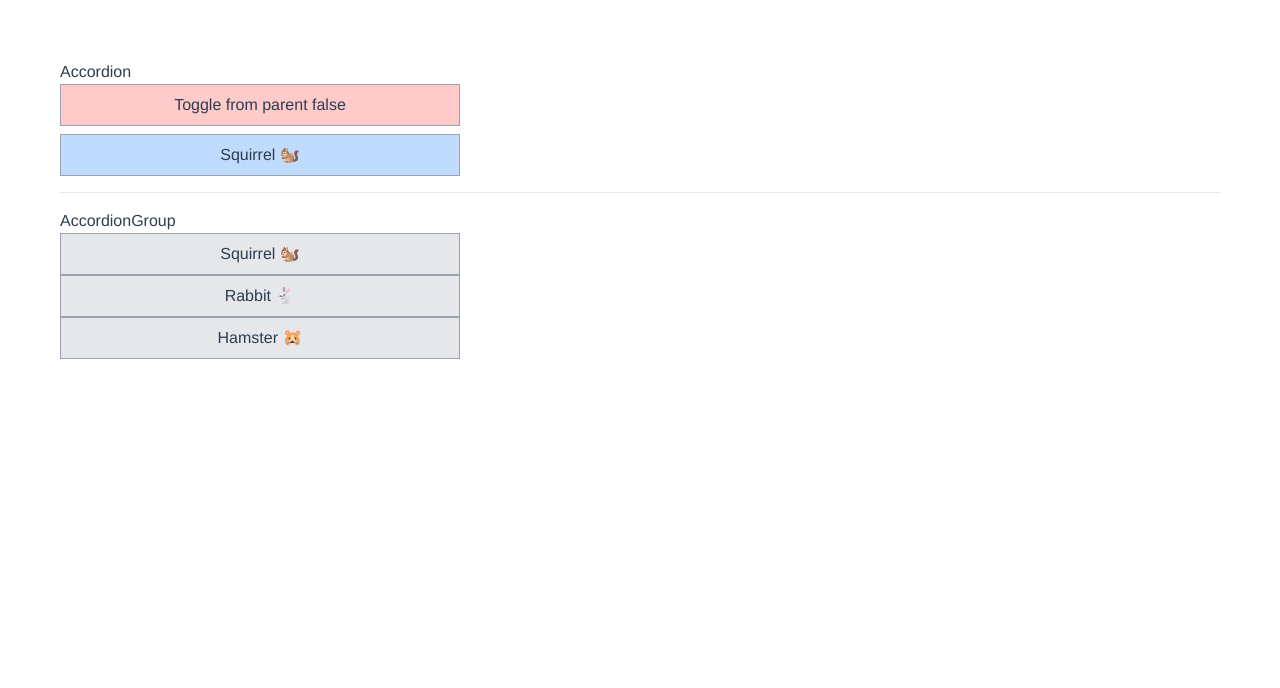
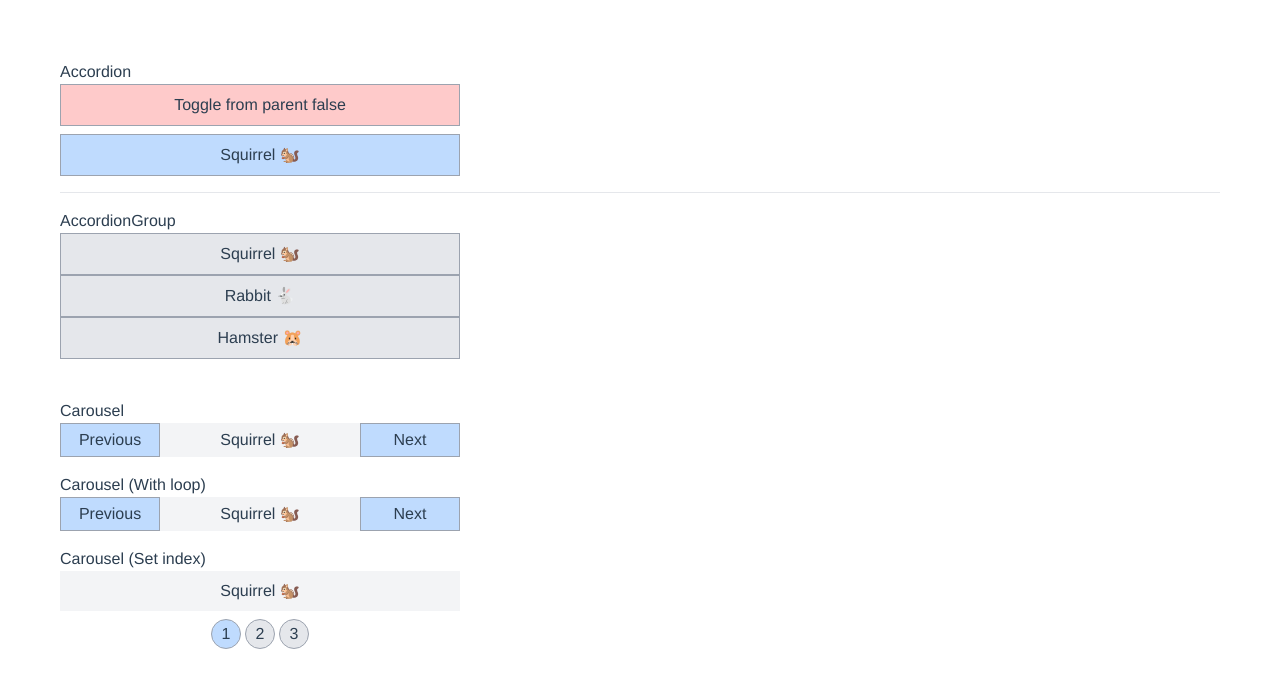
Before and after one commit to sondh0127/renderless-vue, a Vue app: page / in a window 1280 px wide. Shown: the top 688 px of the page. Built offline with nearby package versions, Linux system fonts and the light colour scheme.

Commit message:
feat: add carousel

```diff
--- a/src/App.vue
+++ b/src/App.vue
@@ -1,9 +1,17 @@
 <script setup lang="ts">
 import AccordionPage from './pages/AccordionPage.vue'
+import CarouselPage from './pages/CarouselPage.vue'
 </script>
 
 <template>
-  <AccordionPage />
+  <div class="flex flex-col space-y-10">
+    <div>
+      <AccordionPage />
+    </div>
+    <div>
+      <CarouselPage />
+    </div>
+  </div>
 </template>
 
 <style>
--- a/src/components/accordion/Accordion.vue
+++ b/src/components/accordion/Accordion.vue
@@ -8,9 +8,7 @@ const _isOpen = ref(false)
 const stop = biSyncRef(isOpen, _isOpen)
 
 const close = () => (_isOpen.value = false)
-const toggle = () => {
-  _isOpen.value = !_isOpen.value
-}
+const toggle = () => (_isOpen.value = !_isOpen.value)
 
 const { inject } = useAccordionContext()
 const context = inject()
--- /dev/null
+++ b/src/components/carousel/Carousel.vue
@@ -0,0 +1,58 @@
+<script setup lang="ts">
+interface Props {
+  items: string[]
+  currentIndex?: number
+  loop?: boolean
+  setIndex?: (val: number) => boolean
+  prev?: () => void
+  next?: () => void
+}
+
+const props = withDefaults(defineProps<Props>(), {
+  items: () => [],
+  currentIndex: 0,
+  loop: false,
+})
+const emit = defineEmits(['update:currentIndex'])
+
+const currentIndex = useVModel(props, 'currentIndex', emit)
+const _currentIndex = ref(0)
+
+const stop = biSyncRef(_currentIndex, currentIndex)
+
+const setIndex = (val: number) => val < props.items.length && (_currentIndex.value = val)
+
+const next = props.next
+  ? props.next
+  : () => {
+      return (_currentIndex.value =
+        _currentIndex.value < props.items.length - 1
+          ? _currentIndex.value + 1
+          : props.loop
+          ? 0
+          : props.items.length - 1)
+    }
+
+const prev = props.prev
+  ? props.prev
+  : () =>
+      (_currentIndex.value =
+        _currentIndex.value != 0
+          ? _currentIndex.value - 1
+          : props.loop
+          ? props.items.length - 1
+          : 0)
+
+const payload = computed(() => props.items[_currentIndex.value])
+</script>
+
+<template>
+  <slot
+    :currentIndex="_currentIndex"
+    :payload="payload"
+    :setIndex="setIndex"
+    :prev="prev"
+    :next="next"
+    :loop="loop"
+  ></slot>
+</template>
--- /dev/null
+++ b/src/components/carousel/index.ts
@@ -0,0 +1 @@
+export { default as Carousel } from './Carousel.vue'
--- /dev/null
+++ b/src/pages/CarouselPage.vue
@@ -0,0 +1,120 @@
+<script lang="ts" setup>
+import { Carousel } from '../components/carousel'
+
+const items = ref(['Squirrel 🐿️', 'Rabbit 🐇', 'Hamster 🐹'])
+</script>
+
+<template>
+  <p>Carousel</p>
+  <Carousel :items="items">
+    <template #default="{ payload, prev, next }">
+      <div class="w-full max-w-[400px] inline-flex items-stretch">
+        <button
+          class="
+            border
+            cursor-pointer
+            bg-blue-200
+            border-gray-400
+            p-1
+            w-[100px]
+            block
+            focus:outline-none
+          "
+          type="button"
+          @click="prev"
+        >
+          Previous
+        </button>
+        <span class="flex bg-gray-100 flex-1 items-center justify-center">{{ payload }}</span>
+        <button
+          class="
+            border
+            cursor-pointer
+            bg-blue-200
+            border-gray-400
+            p-1
+            w-[100px]
+            block
+            focus:outline-none
+          "
+          type="button"
+          @click="next"
+        >
+          Next
+        </button>
+      </div>
+    </template>
+  </Carousel>
+  <div class="h-4"></div>
+  <p>Carousel (With loop)</p>
+  <Carousel :items="items" loop>
+    <template #default="{ payload, prev, next }">
+      <div class="w-full max-w-[400px] inline-flex items-stretch">
+        <button
+          class="
+            border
+            cursor-pointer
+            bg-blue-200
+            border-gray-400
+            p-1
+            w-[100px]
+            block
+            focus:outline-none
+          "
+          type="button"
+          @click="prev"
+        >
+          Previous
+        </button>
+        <span class="flex bg-gray-100 flex-1 items-center justify-center">{{ payload }}</span>
+        <button
+          class="
+            border
+            cursor-pointer
+            bg-blue-200
+            border-gray-400
+            p-1
+            w-[100px]
+            block
+            focus:outline-none
+          "
+          type="button"
+          @click="next"
+        >
+          Next
+        </button>
+      </div>
+    </template>
+  </Carousel>
+  <div class="h-4"></div>
+  <p>Carousel (Set index)</p>
+  <Carousel :items="items">
+    <template #default="{ payload, setIndex, currentIndex }">
+      <div class="h-10 w-full max-w-[400px] inline-flex items-stretch">
+        <span class="flex bg-gray-100 flex-1 items-center justify-center">{{ payload }}</span>
+      </div>
+      <ul class="flex space-x-1 mt-2 max-w-[400px] items-center justify-center">
+        <li v-for="(item, index) in items" :key="index">
+          <button
+            :class="[currentIndex === index ? 'bg-blue-200' : 'bg-gray-200']"
+            class="
+              border
+              rounded-full
+              cursor-pointer
+              bg-blue-200
+              border-gray-400
+              h-[30px]
+              p-0.5
+              w-[30px]
+              block
+              focus:outline-none
+            "
+            @click="() => setIndex(index)"
+          >
+            {{ index + 1 }}
+          </button>
+        </li>
+      </ul>
+    </template>
+  </Carousel>
+</template>
--- a/windi.config.ts
+++ b/windi.config.ts
@@ -1,5 +1,5 @@
 import { defineConfig } from 'vite-plugin-windicss'
 
 export default defineConfig({
-  preflight: false,
+  preflight: true,
 })
```
